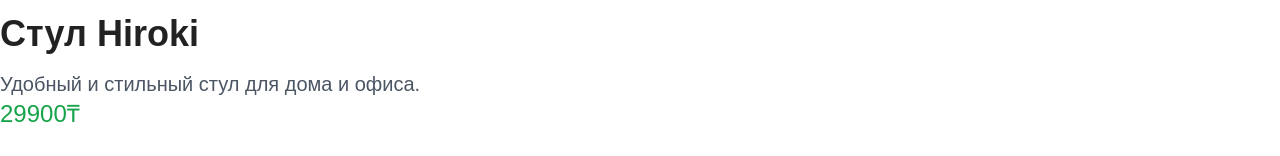
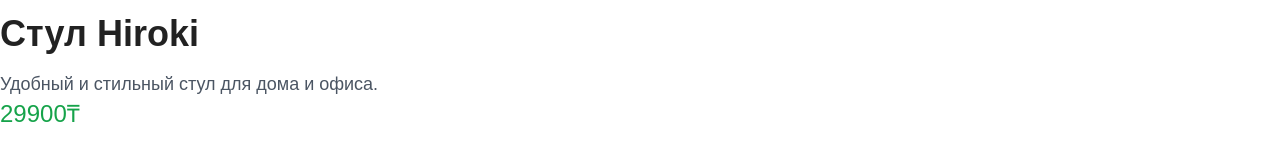
Before and after one commit to seniorfromturkestan/Mebel_Project, a React (Create React App) app: page /1 in a window 1280 px wide. Shown: the part 530-686 px from the top of the page. Built offline with nearby package versions, Linux system fonts and the light colour scheme; a web font is replaced by a local one.

Commit message:
added item details

```diff
--- a/src/components/ItemDetail.jsx
+++ b/src/components/ItemDetail.jsx
@@ -10,7 +10,7 @@
             <div className="item-detail mt-32">
                  <img src={item.img} alt={item.title} className="w-full h-[400px] object-cover object-center" />
                  <h1 className="text-4xl font-semibold py-4">{item.title}</h1>
-                 <p className="text-xl text-gray-600">{item.description}</p>
+                 <p className="text-lg text-gray-600">{item.description}</p>
                  <p className="text-2xl text-green-600 font-medium">{item.price}₸</p>
                  <div
                       className="border border-gray-600 rounded-lg mt-7 w-48 text-gray-600 text-lg px-4 py-2 cursor-pointer hover:bg-gray-600 hover:text-white transition duration-300"
```
